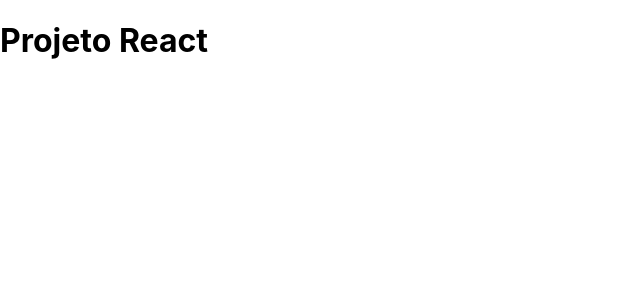
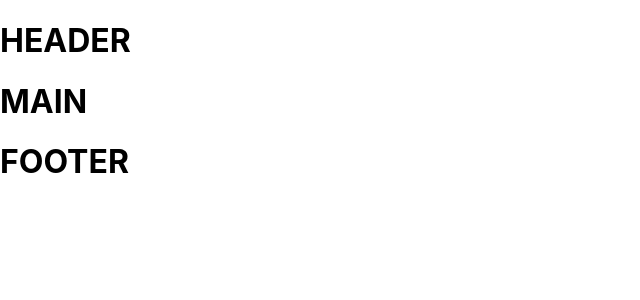
Before and after one commit to MarcsPrimo/Projeto-React, a React (Create React App) app: page / in a window 1280 px wide. Shown: the top 300 px of the page, without its empty margins (0-640 px from the left). Built offline with nearby package versions, Linux system fonts and the light colour scheme.

Commit message:
Estrutura Header/Main/Footer

```diff
--- a/src/App.js
+++ b/src/App.js
@@ -1,10 +1,19 @@
 import React from 'react';
 import logo from './logo.svg';
 import './App.css';
+import Header from './Componentes/Header';
+import Main from './Componentes/Main';
+import Footer from './Componentes/Footer';
 
 function App() {
   return (
-    <h1>Projeto React</h1>
+    <>
+
+      <Header/>
+      <Main/>
+      <Footer/>
+
+    </>
   );
 }
 
--- /dev/null
+++ b/src/Componentes/Footer.js
@@ -0,0 +1,16 @@
+import React from 'react';
+
+function Footer(){
+
+    return(
+
+        <>
+
+            <h1>FOOTER</h1>
+
+        </>
+
+    );
+}
+
+export default Footer;
--- /dev/null
+++ b/src/Componentes/Header.js
@@ -0,0 +1,16 @@
+import React from 'react';
+
+function Header(){
+
+    return(
+
+        <>
+
+            <h1>HEADER</h1>
+
+        </>
+
+    );
+}
+
+export default Header;
--- /dev/null
+++ b/src/Componentes/Main.js
@@ -0,0 +1,16 @@
+import React from 'react';
+
+function Main(){
+
+    return(
+
+        <>
+
+            <h1>MAIN</h1>
+
+        </>
+
+    );
+}
+
+export default Main;
```
